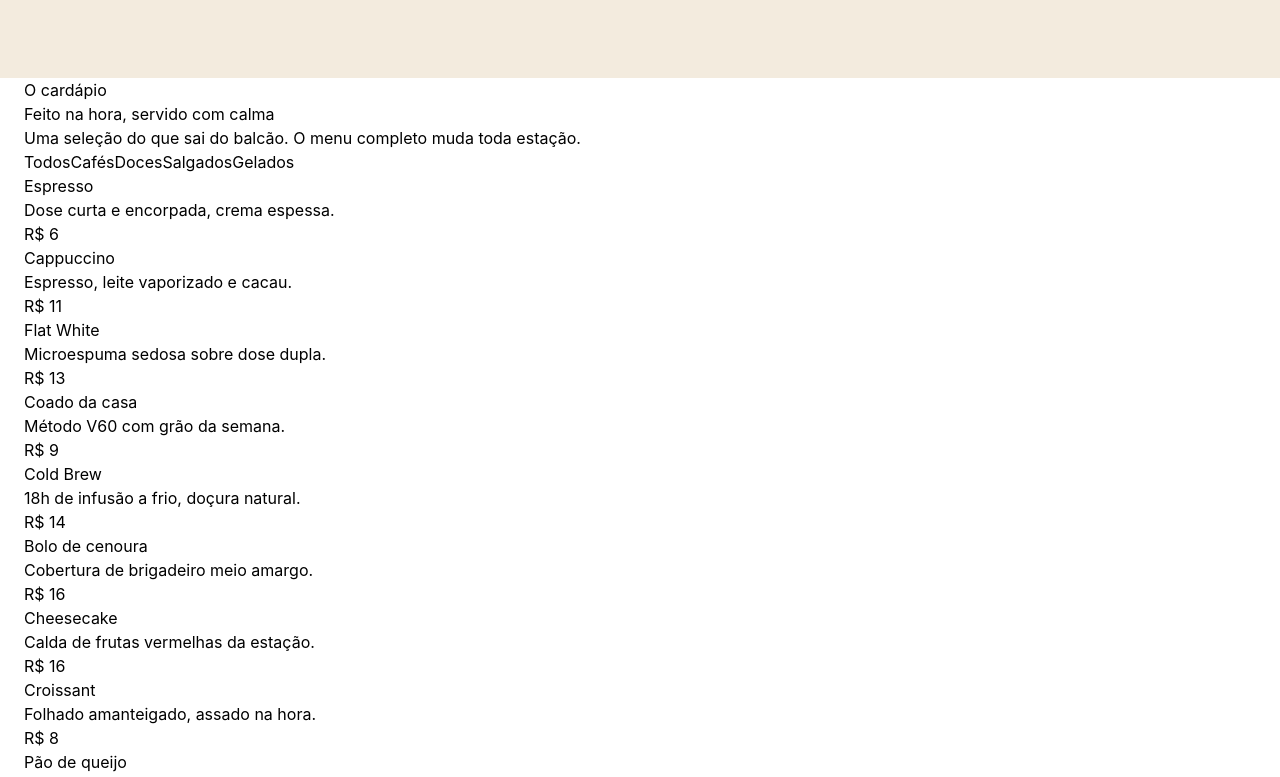
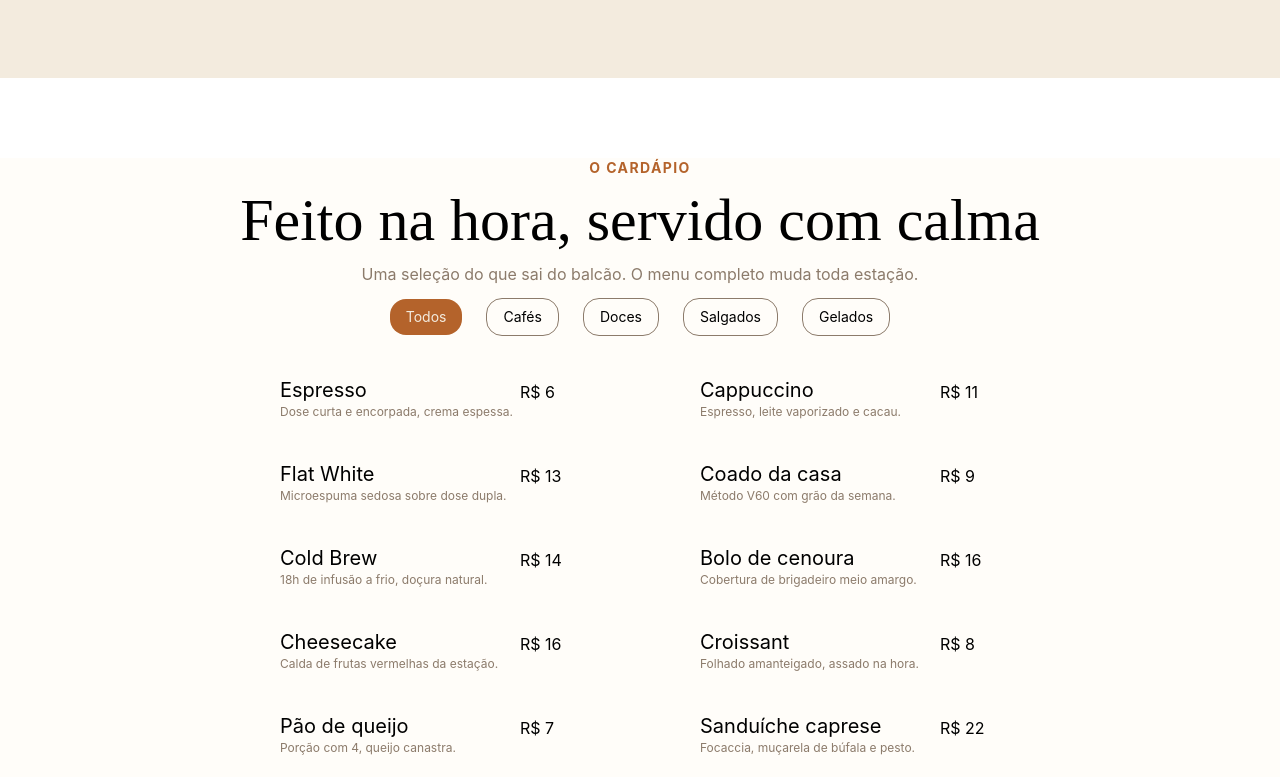
Before and after one commit to SophiAoAmaral/aurora-cafe, a React (Vite) app: page / in a window 1280 px wide. Shown: the part 1542-2319 px from the top of the page. Built offline with nearby package versions, Linux system fonts and the light colour scheme; a web font is replaced by a local one.

Commit message:
cardapio responsividade e interatividade

```diff
--- a/src/Components/Header/Header.jsx
+++ b/src/Components/Header/Header.jsx
@@ -29,16 +29,16 @@ export const Header = () => {
     <header className={`navbar ${scrolled ? 'scrolled' : ''}`}>
       <section className='container '>
         <nav className='flex flex-row justify-between items-center pt-10 pb-2 relative '>
-           <Link to='/' className='font-display text-white text-4xl inline-block'>Café Aurora</Link>
+           <li className='font-display text-white text-4xl inline-block'>Café Aurora</li>
 
         <ul className='hidden md:flex gap-4  text-white items-center cursor-pointer text-sm  **:font-semibold **:text-md'>
-            <Link to='/sobre'>Sobre</Link>
-            <Link to='/cardapio'>Cardápio</Link>
-            <Link to='/ambiente'>Ambiente</Link>
-            <Link to='/visite'>Visite</Link>
-            <Link to='/reserva' className='bg-accent px-5 py-2 rounded-2xl hover:bg-accent-hover transition'>
+            <li>Sobre</li>
+            <li><a href="#cardapio">Cardápio</a></li>
+            <li>Ambiente</li>
+            <li>Visite</li>
+            <li className='bg-accent px-5 py-2 rounded-2xl hover:bg-accent-hover transition'>
                 Reservar mesa
-            </Link>
+            </li>
         </ul>
 
         <button
@@ -52,13 +52,13 @@ export const Header = () => {
 
         {menuAberto && (
             <ul className='md:hidden text-center md:text-start absolute top-16 right-0 bg-surface text-ink rounded-xl shadow-lg p-6 flex flex-col gap-4 min-w-48'>
-                <Link to='/sobre'>Sobre</Link>
-                <Link to='/cardapio'>Cardápio</Link>
-                <Link to='/ambiente'>Ambiente</Link>
-                <Link to='/visite'>Visite</Link>
-                <Link to='/reserva' className='bg-accent text-white px-4 py-2 rounded-xl text-center'>
+                <li>Sobre</li>
+                <li>Cardápio</li>
+                <li>Ambiente</li>
+                <li >Visite</li>
+                <li className='bg-accent text-white px-4 py-2 rounded-xl text-center'>
                     Reservar mesa
-                </Link>
+                </li>
             </ul>
          )}
     </nav>
--- a/src/Pages/Cardapio/Cardapio.jsx
+++ b/src/Pages/Cardapio/Cardapio.jsx
@@ -8,31 +8,36 @@ export const Cardapio = () => {
     const [filtro, setFiltro] = useState('todos');
     const itensFiltrados = filtro === 'todos' ? cardapio : cardapio.filter(item => item.tipo === filtro);
 
+
   return (
-    <section className='container'>
-        <div>
-            <div>
-                <span>O cardápio</span>
-                <h2>Feito na hora, servido com calma</h2>
-                <p>Uma seleção do que sai do balcão. O menu completo muda toda estação.</p>
-                <div>
-                    <button onClick={'todos'}>Todos</button>
-                    <button  onClick={() => setFiltro('cafe')}>Cafés</button>
-                    <button onClick={() => setFiltro('doce')}>Doces</button>
-                    <button onClick={() => setFiltro('salgado')}>Salgados</button>
-                    <button onClick={() => setFiltro('gelado')}>Gelados</button>
-                </div>
+    <section className='bg-surface' id='cardapio'>
+      <section className="container h-[90vh]">
+        <div className='mt-20 flex flex-col md:items-center mb-20 '>
+          <div className='flex flex-col items-center justify-center gap-3'>
+            <span className='uppercase text-accent font-bold text-sm tracking-widest'>O cardápio</span>
+            <h2 className='font-display md:text-6xl text-4xl text-center md:text-start'>Feito na hora, servido com calma</h2>
+            <p className='text-muted font-md text-center md:text-start'>
+              Uma seleção do que sai do balcão. O menu completo muda toda estação.
+            </p>
+            <div className={`flex gap-3 md:gap-6 flex-wrap items-center justify-center md:justify-start`}>
+              <button onClick={() => setFiltro("todos")} className={`py-2 px-4 rounded-2xl text-sm cursor-pointer hover:bg-accent hover:text-cream transition ${filtro === 'todos' ? 'bg-accent text-cream hover:border-0 ':'border border-muted text-black'}`}>Todos</button>
+              <button onClick={() => setFiltro("cafe")} className={`py-2 px-4 rounded-2xl text-sm cursor-pointer hover:bg-accent hover:text-cream transition ${filtro === 'cafe' ? 'bg-accent text-cream hover:border-0 ':'border border-muted text-black'}`}>Cafés</button>
+              <button onClick={() => setFiltro("doce")} className={`py-2 px-4 rounded-2xl text-sm cursor-pointer hover:bg-accent hover:text-cream transition ${filtro === 'doce' ? 'bg-accent text-cream hover:border-0 ':'border border-muted text-black'}`}>Doces</button>
+              <button onClick={() => setFiltro("salgado")} className={`py-2 px-4 rounded-2xl text-sm cursor-pointer hover:bg-accent hover:text-cream transition ${filtro === 'salgado' ? 'bg-accent text-cream hover:border-0 ':'border border-muted text-black'}`}>Salgados</button>
+              <button onClick={() => setFiltro("gelado")} className={`py-2 px-4 rounded-2xl text-sm cursor-pointer hover:bg-accent hover:text-cream transition ${filtro === 'gelado' ? 'bg-accent text-cream hover:border-0 ':'border border-muted text-black'}`}>Gelados</button>
             </div>
-            <div>
-                {itensFiltrados.map(item => (
-  <div  key={item.id}>
-    <h3>{item.nome}</h3>
-    <p>{item.descricao}</p>
-    <span>{item.valor}</span>
-  </div>
-))}
-            </div>
+          </div>
+          <div className='grid md:grid-cols-2 gap-3 md:gap-10 mt-10 md:w-200' >
+            {itensFiltrados.map((item) => (
+              <div key={item.id}  className=' md:ml-10  relative flex flex-col md:justify-center'>
+                  <h3 className='text-xl'>{item.nome}</h3>
+                  <p className='text-xs text-muted'>{item.descricao}</p>
+                  <span className='absolute top-1  left-81 md:left-60 text-md'>{item.valor}</span>
+              </div>
+            ))}
+          </div>
         </div>
+      </section>
     </section>
-  )
+  );
 }
```
